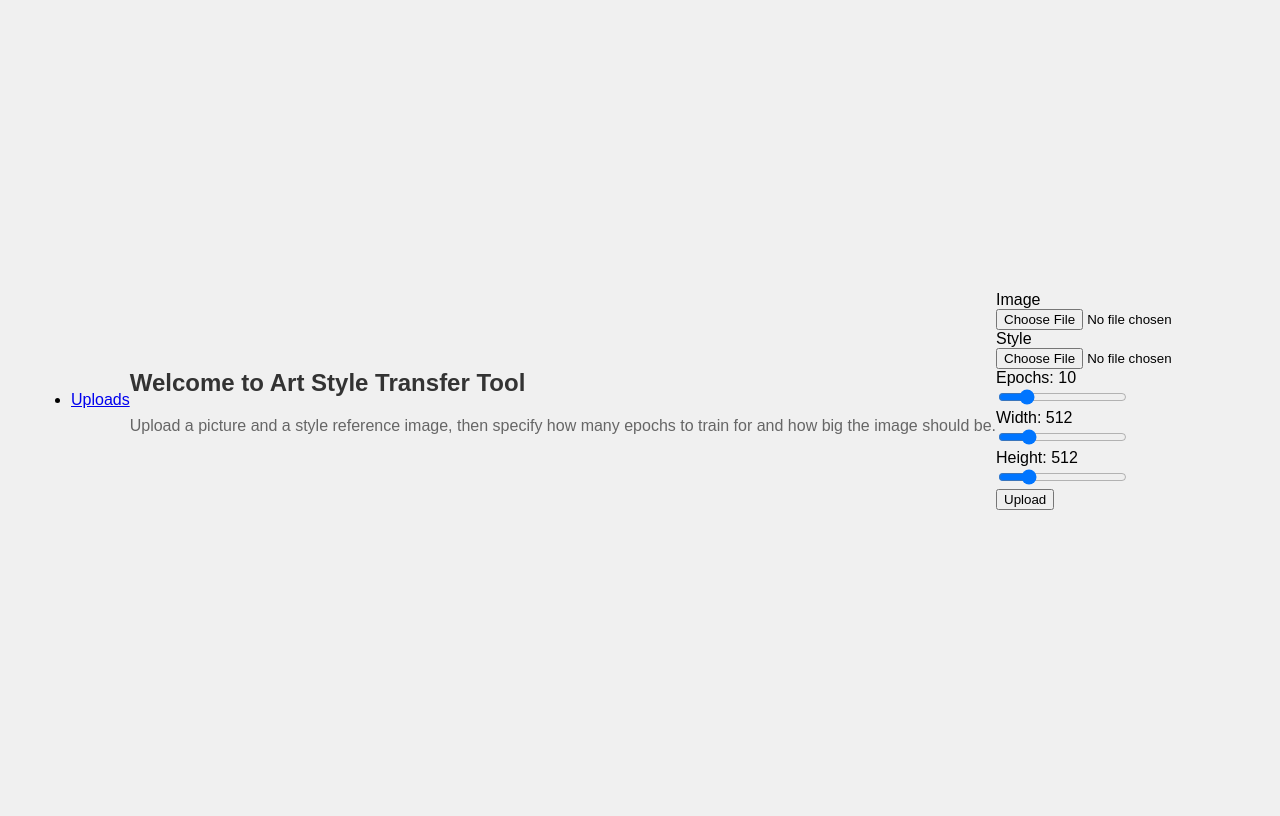
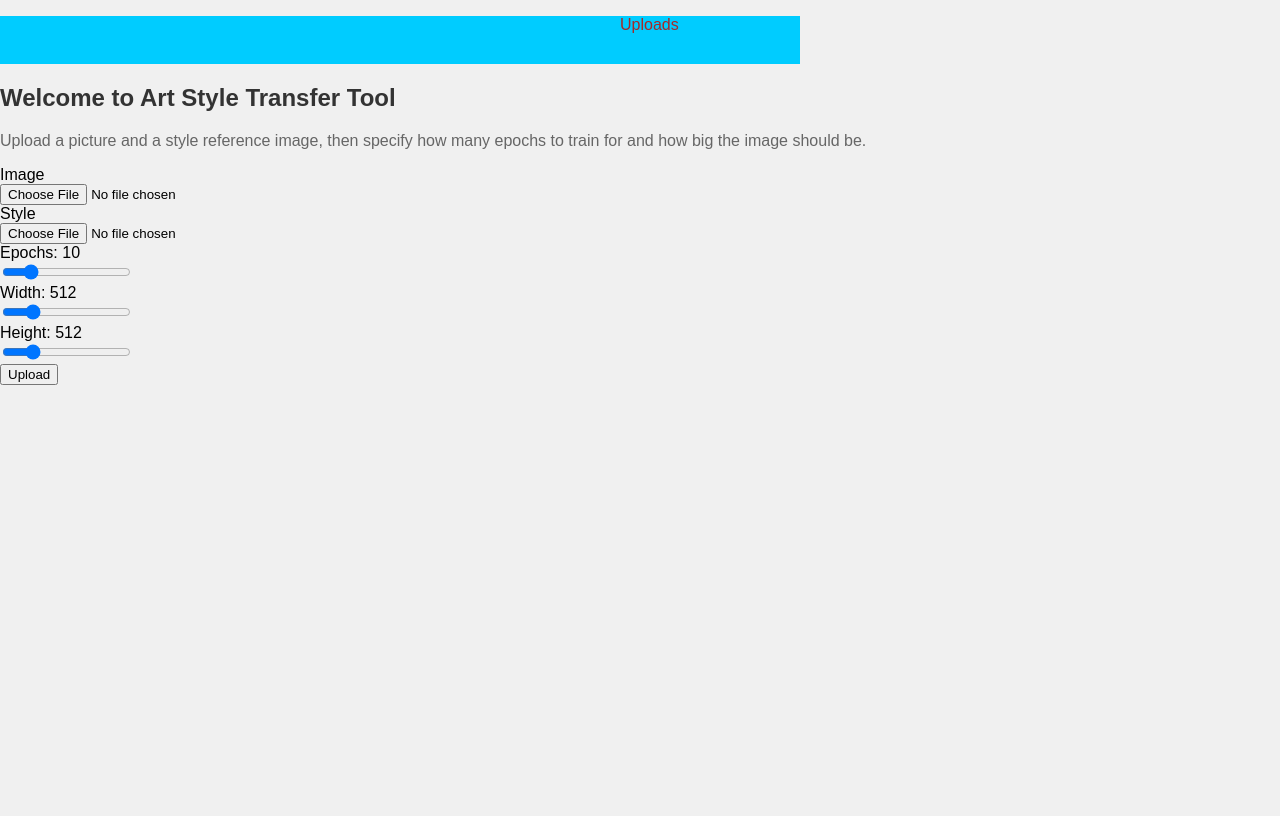
Before and after one commit to ASMach/style-transfer-tool, a Flask app: page / in a window 1280 px wide. Before the commit the page ends 510 px from the top, so only its background shows below. Run offline with Flask 3, Linux system fonts and the light colour scheme.

Commit message:
styling updates

```diff
--- a/static/css/style.css
+++ b/static/css/style.css
@@ -3,9 +3,6 @@ body {
     background-color: #f0f0f0;
     margin: 0;
     padding: 0;
-    display: flex;
-    justify-content: center;
-    align-items: center;
     height: 100vh;
 }
 
@@ -16,3 +13,32 @@ h1 {
 p {
     color: #666;
 }
+
+header {
+    height: 48px;
+    background-color: #00ccff;
+    width: 100vh;
+}
+
+header nav {
+    display: block;
+    margin: 0;
+    align-items: top;
+    width: 100vh;
+    height: 100vh;
+}
+
+header nav ul {
+    display: flex;
+    margin-left: 70%;
+    list-style: none;
+}
+
+header nav ul li {
+    padding-left: 10%;
+}
+
+header a {
+    text-decoration: none;
+    color: brown;
+}
--- a/templates/index.html
+++ b/templates/index.html
@@ -22,11 +22,14 @@
         document.getElementById("height").innerHTML = "Height: " + x;
     }
   </script>
+  <header>
     <nav>
       <ul>
         <li><a href="{{ url_for('uploads') }}">Uploads</a></li>
       </ul>
     </nav>
+  </header>
+  <main>
     <article>
       <h1>Welcome to Art Style Transfer Tool</h1>
       <p>Upload a picture and a style reference image,
@@ -57,4 +60,5 @@
         <input type="submit" value="Upload">
       </form>
   </div>
+  </main>
 </body>
--- a/templates/uploads.html
+++ b/templates/uploads.html
@@ -3,6 +3,7 @@
 <head>
     <meta charset="UTF-8">
     <meta name="viewport" content="width=device-width, initial-scale=1.0">
+    <link rel="stylesheet" href="{{ url_for('static', filename='css/style.css') }}">
     <title>Uploaded Files</title>
 </head>
 <body>
```
Lines whose indentation alone changed are shown as unchanged.
